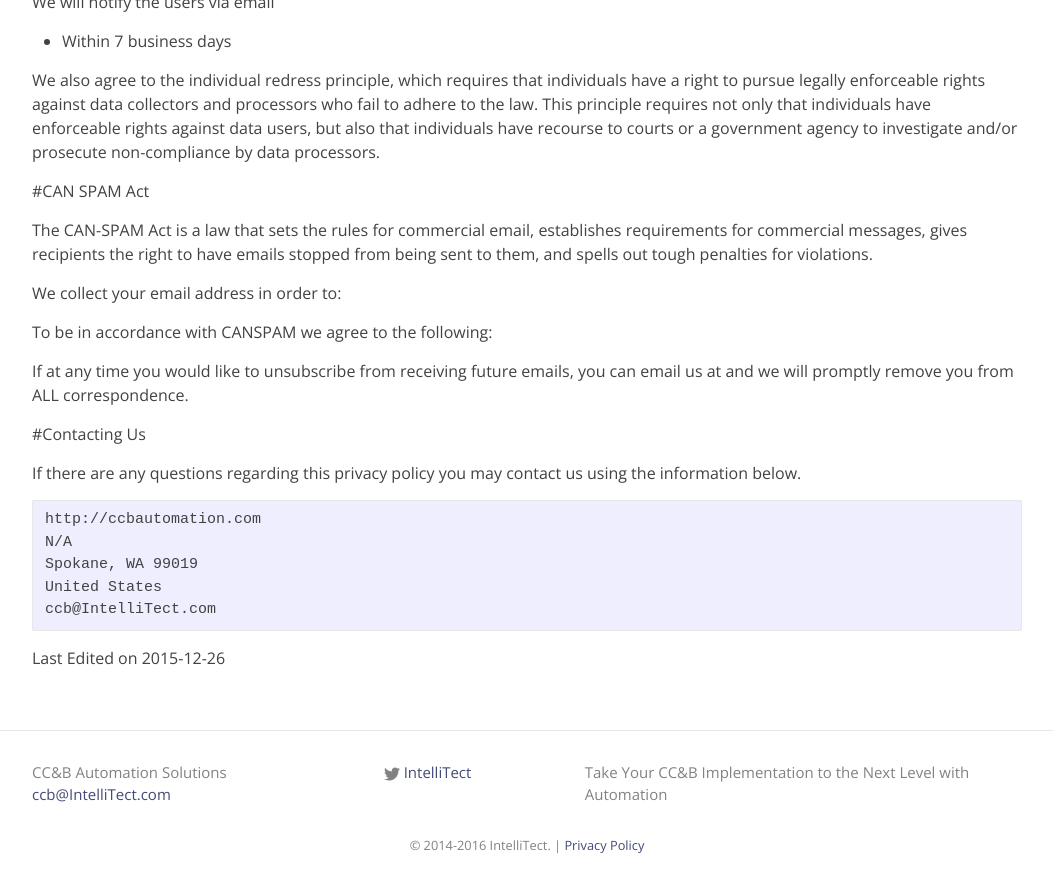
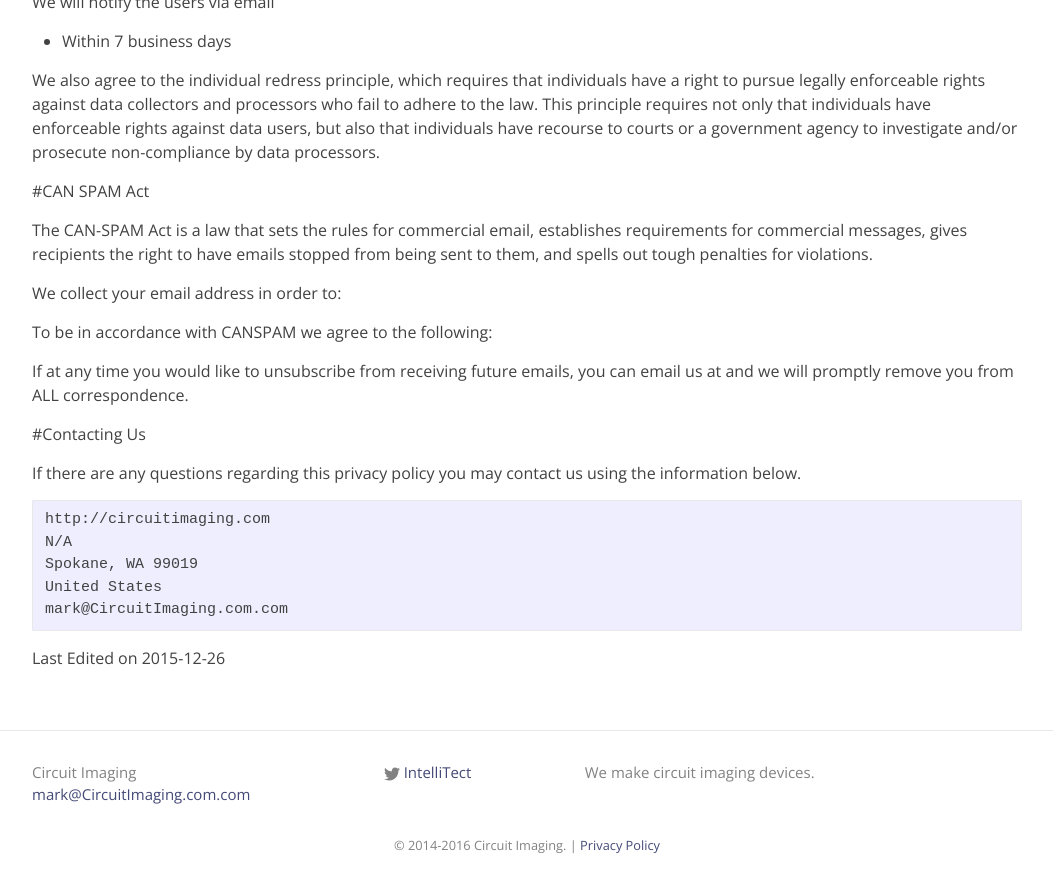
Before and after one commit to IntelliTect/CircuitImaging-website, a Jekyll site: the page built from privacy-policy.md, in a window 1280 px wide and 900 px high, scrolled down 3164 px. Shown: the top 892 px of the window, without its empty margins (113-1166 px from the left). Built offline with Jekyll 4.4.1, drawn with Linux system fonts in a browser that asks for light colours; nearby versions of some CDN libraries; some of the changed text lies outside the part shown.

Commit message:
changed from CC&B to Circuit Imaging

```diff
--- a/_config.yml
+++ b/_config.yml
@@ -1,11 +1,11 @@
 # Site settings
-title: CC&B Automation Solutions
-owner: IntelliTect
+title: Circuit Imaging
+owner: Circuit Imaging
 description: > # this means to ignore newlines
-    Take Your CC&B Implementation to the Next Level with Automation
+    We make circuit imaging devices.
 #baseurl: "/ccbautomation-website" # the subpath of your site, e.g. /blog
 #url: "127.0.0.1"
-url: "http://ccbautomation.com" # the base hostname & protocol for your site
+url: "http://circuitimaging.com" # the base hostname & protocol for your site
 
 # Build settings
 markdown: kramdown
@@ -19,5 +19,5 @@
       type: "posts" # previously `post` in Jekyll 2.2.
     values:
       layout: post
-      author: IntelliTect
+      author: Circuit Imaging
       comments: true
--- a/_data/config.yml
+++ b/_data/config.yml
@@ -1,5 +1,5 @@
-google_tag_manager_id: GTM-TWWB4B
-disqus_url: startupconsulting.disqus.com
+#google_tag_manager_id: GTM-XXXXXX
+#disqus_url: startupconsulting.disqus.com
 logo: "/img/logo.png"
 large_logo: "/img/large_logo.png"
 large_logo_width: 600
--- a/_data/contact-form.yml
+++ b/_data/contact-form.yml
@@ -1,4 +1,4 @@
-email: ccb@intellitect.com #this is used for contact-form.html (http://formspree.io/)
+email: mark@CircuitImaging.com #this is used for contact-form.html (http://formspree.io/)
 header: "Request Additional Info"
 email_placeholder: Your Email Address
 textarea_placeholder: Your message.
--- a/_data/contacts.yml
+++ b/_data/contacts.yml
@@ -1,10 +1,10 @@
 site:
-  name: CC&B Automation Services
+  name: Circuit Imaging
   phone: 509.315.3400
-  email: ccb@IntelliTect.com
+  email: mark@CircuitImaging.com.com
   twitter_username: IntelliTect
   image: /img/profile-image.png
-  image_alt: "IntelliTect"
+  image_alt: "Circuit Imaging"
   street: N/A
   city: Spokane
   state: WA
@@ -13,7 +13,7 @@
 
 shanekercheval:
   name: Shane Kerheval
-  phone: 646.543.9259
+  phone: 555-555-5555
   email: shane@IntelliTect.com
   twitter_username: shanekercheval
   image: ../img/profile-image.png
```
